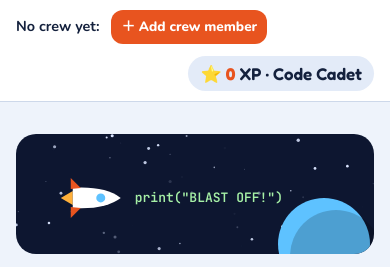
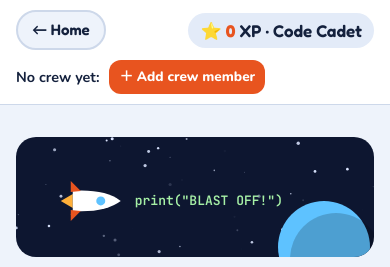
Before and after one commit to Nspk85/python-space-quest, a plain HTML site: page world1.html in a window 390 px wide. Shown: the top 267 px of the page. Drawn offline with nearby package versions, Linux system fonts and the light colour scheme.

Commit message:
Add a Home button to the top-left of every World page
The sticky top bar now starts with a Home link back to the list of
Worlds, so it's always one tap away while scrolling. On phones the bar
shows Home and XP on the first row and the crew picker below; on wider
screens everything sits on one row.

Co-Authored-By: Claude Opus 5.5 <noreply@anthropic.com>
Claude-Session: https://claude.ai/code/session_01W4BYYCGuRrz3AfUSDfJvpu

```diff
--- a/assets/quest.css
+++ b/assets/quest.css
@@ -39,7 +39,13 @@ a{color:var(--accent)}
 /* Crew bar */
 .crewbar{position:sticky;top:env(safe-area-inset-top,0px);z-index:20;background:var(--surface);border-bottom:1px solid var(--line);
   margin:0 calc(-1 * max(16px,env(safe-area-inset-left,0px))) 0;padding:10px max(16px,env(safe-area-inset-left,0px))}
-.crewbar .wrap{display:flex;align-items:center;gap:12px;flex-wrap:wrap}
+.crewbar .wrap{display:grid;grid-template-columns:auto minmax(0,1fr) auto;grid-template-areas:"home who xp";align-items:center;gap:10px 14px}
+.home-link{grid-area:home;display:inline-flex;align-items:center;gap:4px;font-family:var(--font-display);font-weight:600;font-size:.95rem;
+  color:var(--ink);text-decoration:none;border:2px solid var(--line);background:var(--bg);border-radius:999px;padding:6px 14px;white-space:nowrap}
+.home-link:hover{border-color:var(--accent)}
+.crewbar .who{grid-area:who;display:flex;align-items:center;gap:10px;min-width:0;flex-wrap:wrap}
+.crewbar .xp-pill{grid-area:xp;margin-left:0}
+@media (max-width:560px){.crewbar .wrap{grid-template-columns:auto minmax(0,1fr);grid-template-areas:"home xp" "who who"}.crewbar .xp-pill{justify-self:end}}
 .crewbar label{font-weight:700;font-size:.9rem}
 .crewbar select{font:inherit;font-weight:700;padding:6px 10px;border-radius:10px;border:2px solid var(--line);background:var(--bg);color:var(--ink);max-width:60vw}
 .xp-pill{margin-left:auto;font-family:var(--font-display);font-weight:600;background:var(--surface2);border-radius:999px;padding:4px 12px;font-variant-numeric:tabular-nums;white-space:nowrap}
--- a/world1.html
+++ b/world1.html
@@ -13,8 +13,11 @@
 
 <div class="crewbar">
   <div class="wrap">
-    <label for="active-player">Who's playing?</label>
-    <select id="active-player" aria-label="Choose the crew member who is playing"></select>
+    <a class="home-link" href="index.html">← Home</a>
+    <div class="who">
+      <label for="active-player">Who's playing?</label>
+      <select id="active-player" aria-label="Choose the crew member who is playing"></select>
+    </div>
     <span class="xp-pill" id="xp-pill">⭐ <b>0</b> XP</span>
   </div>
 </div>
```
Also changed, not shown: world2.html (+5 -2 lines), world3.html (+5 -2 lines), world4.html (+5 -2 lines).
